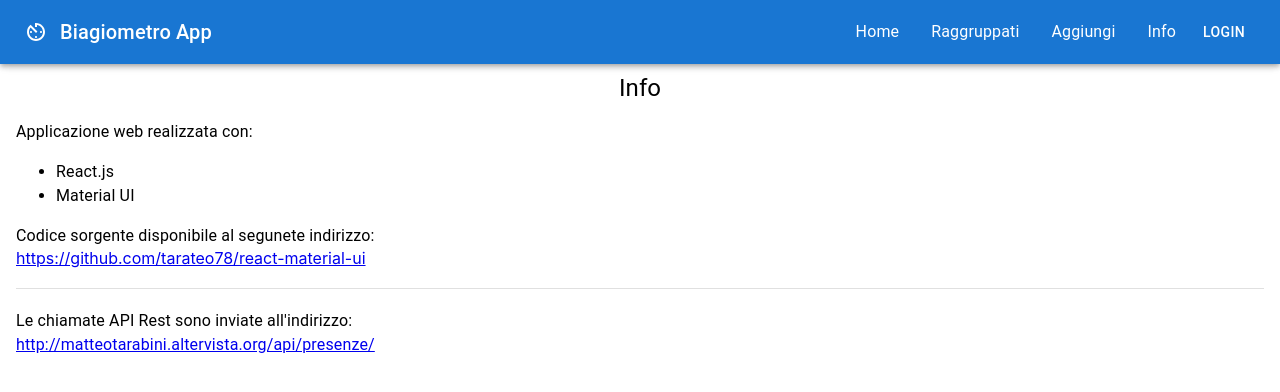
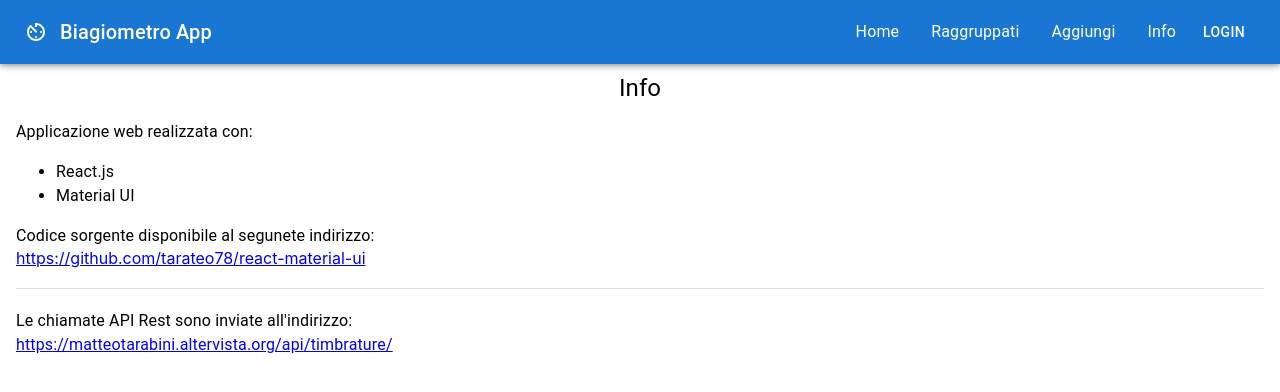
Before and after one commit to tarateo78/react-material-ui, a React (Create React App) app: page /biagiometro/info in a window 1280 px wide. Shown: the top 392 px of the page. Built offline with nearby package versions, Linux system fonts and the light colour scheme.

Commit message:
Adattato al nuovo dominio

```diff
--- a/src/components/pages/Aggiungi.js
+++ b/src/components/pages/Aggiungi.js
@@ -45,7 +45,7 @@ const Aggiungi = () => {
     setIsPending(true);
 
     fetch(
-      "https://tarateo.altervista.org/biagiometro/api/presenze/create.php",
+      "https://matteotarabini.altervista.org/api/timbrature/presenze/create.php",
       {
         method: "POST",
         header: { "content-type": "application/json" },
--- a/src/components/pages/Home.js
+++ b/src/components/pages/Home.js
@@ -10,7 +10,7 @@ import Footer from "../Footer";
 
 const Home = () => {
   const { dati, isPending, error, cambiando, cazzo } = useFetch(
-    "http://tarateo.altervista.org/biagiometro/api/presenze/read.php"
+    "https://matteotarabini.altervista.org/api/timbrature/presenze/read.php"
   );
 
   return (
--- a/src/components/pages/Info.js
+++ b/src/components/pages/Info.js
@@ -32,11 +32,11 @@ const Info = () => {
           Le chiamate API Rest sono inviate all'indirizzo:
           <br />
           <a
-            href="http://matteotarabini.altervista.org/api/presenze/"
+            href="https://matteotarabini.altervista.org/api/timbrature/"
             target="_blank"
             rel="noreferrer"
           >
-            http://matteotarabini.altervista.org/api/presenze/
+            https://matteotarabini.altervista.org/api/timbrature/
           </a>
         </Typography>
       </Box>
--- a/src/components/pages/Modifica.js
+++ b/src/components/pages/Modifica.js
@@ -37,7 +37,7 @@ const Modifica = () => {
   const [staAggiornando, setStaAggiornando] = useState(false);
 
   const { dati, isPending, error } = useFetch(
-    "http://tarateo.altervista.org/biagiometro/api/presenze/read.php?id=" +
+    "https://matteotarabini.altervista.org/api/timbrature/presenze/read.php?id=" +
       rifId
   );
 
@@ -54,7 +54,7 @@ const Modifica = () => {
   const handleDeleteItem = () => {
     setOpen(false);
     fetch(
-      "https://tarateo.altervista.org/biagiometro/api/presenze/delete.php",
+      "https://matteotarabini.altervista.org/api/timbrature/presenze/delete.php",
       {
         method: "POST",
         header: { "content-type": "application/json" },
@@ -78,7 +78,7 @@ const Modifica = () => {
     // setIsPending(true);
 
     fetch(
-      "https://tarateo.altervista.org/biagiometro/api/presenze/update.php",
+      "https://matteotarabini.altervista.org/api/timbrature/presenze/update.php",
       {
         method: "POST",
         header: { "content-type": "application/json" },
--- a/src/components/pages/Raggruppati.js
+++ b/src/components/pages/Raggruppati.js
@@ -10,7 +10,7 @@ import Footer from "../Footer";
 
 const Raggruppati = () => {
   const { dati, isPending, error } = useFetch(
-    "http://tarateo.altervista.org/biagiometro/api/presenze/read.php"
+    "https://matteotarabini.altervista.org/api/timbrature/presenze/read.php"
   );
 
   return (
```
